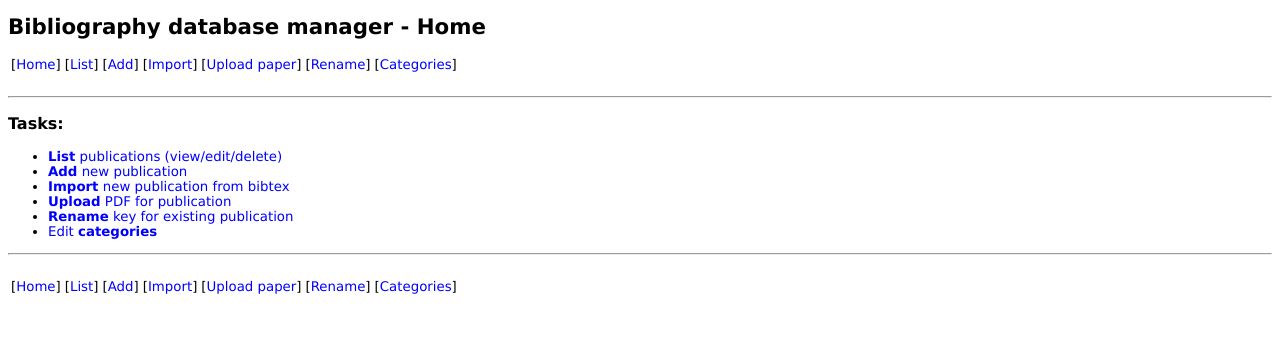
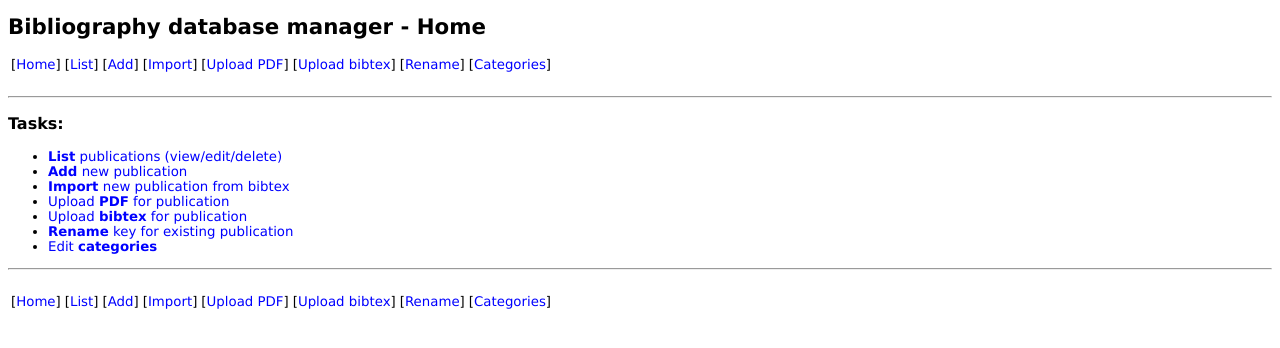
Before and after one commit to davexparker/bib-db, a PHP site: page /edit/index.php in a window 1280 px wide. Shown: the top 348 px of the page. Run offline with PHP 8.4, Linux system fonts and the light colour scheme.

Commit message:
Upload bibtex option

```diff
--- a/edit/footer.php
+++ b/edit/footer.php
@@ -9,7 +9,8 @@
 <td>[<a href="list.php">List</a>]</td>
 <td>[<a href="add.php">Add</a>]</td>
 <td>[<a href="import.php">Import</a>]</td>
-<td>[<a href="upload-paper.php">Upload paper</a>]</td>
+<td>[<a href="upload-paper.php">Upload PDF</a>]</td>
+<td>[<a href="upload-bibtex.php">Upload bibtex</a>]</td>
 <td>[<a href="rename.php">Rename</a>]</td>
 <td>[<a href="cats.php">Categories</a>]</td>
 </tr></table>
--- a/edit/header.php
+++ b/edit/header.php
@@ -18,7 +18,8 @@ Bibliography database manager - <?php echo $title;?>
 <td>[<a href="list.php">List</a>]</td>
 <td>[<a href="add.php">Add</a>]</td>
 <td>[<a href="import.php">Import</a>]</td>
-<td>[<a href="upload-paper.php">Upload paper</a>]</td>
+<td>[<a href="upload-paper.php">Upload PDF</a>]</td>
+<td>[<a href="upload-bibtex.php">Upload bibtex</a>]</td>
 <td>[<a href="rename.php">Rename</a>]</td>
 <td>[<a href="cats.php">Categories</a>]</td>
 </tr></table>
--- a/edit/index.php
+++ b/edit/index.php
@@ -6,7 +6,8 @@
 <li><a href="list.php"><b>List</b> publications (view/edit/delete)</a>
 <li><a href="add.php"><b>Add</b> new publication</a>
 <li><a href="import.php"><b>Import</b> new publication from bibtex</a>
-<li><a href="upload-paper.php"><b>Upload</b> PDF for publication</a>
+<li><a href="upload-paper.php">Upload <b>PDF</b> for publication</a>
+<li><a href="upload-bib.php">Upload <b>bibtex</b> for publication</a>
 <li><a href="rename.php"><b>Rename</b> key for existing publication</a>
 <li><a href="cats.php">Edit <b>categories</b></a>
 </ul>
```
Also changed, not shown: edit/upload-bibtex.php (added, +68 -0 lines).
